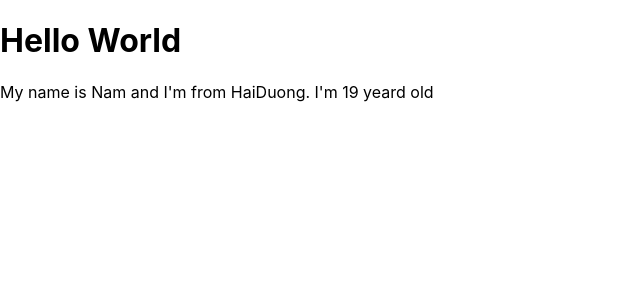
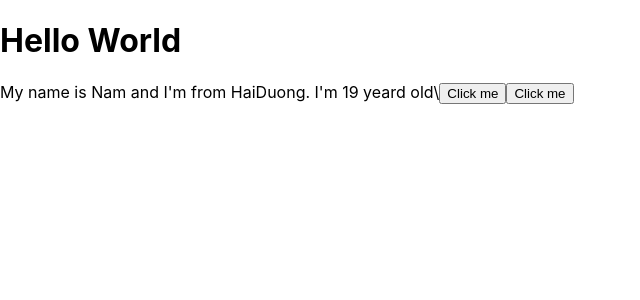
Before and after one commit to TgNam/learn-reactjs, a React (Create React App) app: page / in a window 1280 px wide. Shown: the top 300 px of the page, without its empty margins (0-640 px from the left). Built offline with nearby package versions, Linux system fonts and the light colour scheme.

Commit message:
video 19

```diff
--- a/src/components/MyConponent.js
+++ b/src/components/MyConponent.js
@@ -6,11 +6,20 @@ class MyConponent extends React.Component {
         address: "HaiDuong",
         age: 19
     }
+    hendleClick(event){
+        console.log(">>>click me my button")
+        console.log(this.state.name)
+    }
+    hendleOnMoverOver(event){
+        console.log(event)
+    }
     //JSX
     render() {
         return (
             <div>
-                My  name is {this.state.name} and I'm from {this.state.address}. I'm {this.state.age} yeard old
+                My  name is {this.state.name} and I'm from {this.state.address}. I'm {this.state.age} yeard old\
+                <button onMouseOver={this.hendleOnMoverOver}>Click me</button>
+                <button onClick={this.hendleClick}>Click me</button>
             </div>
         );
     }
```
